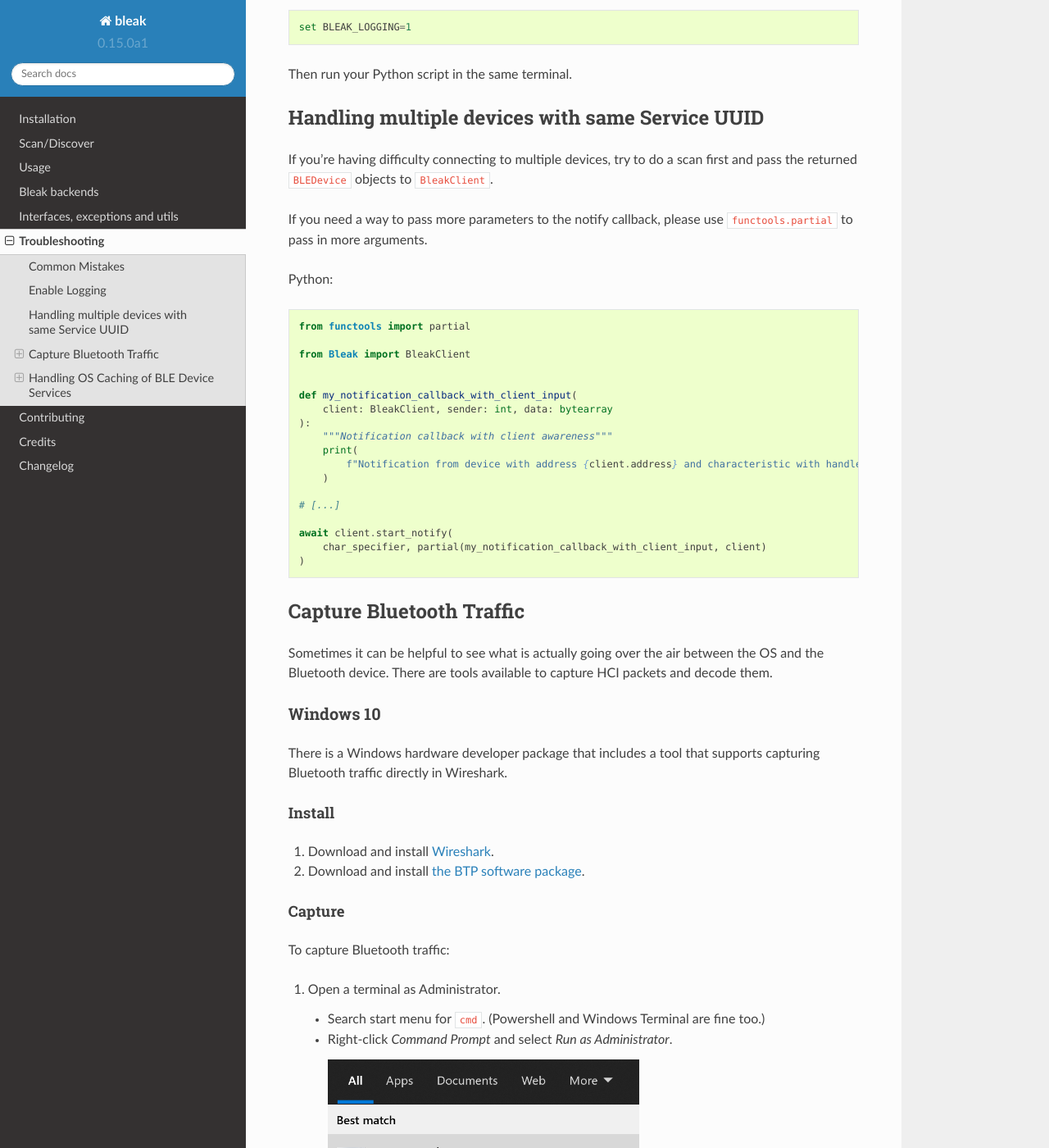
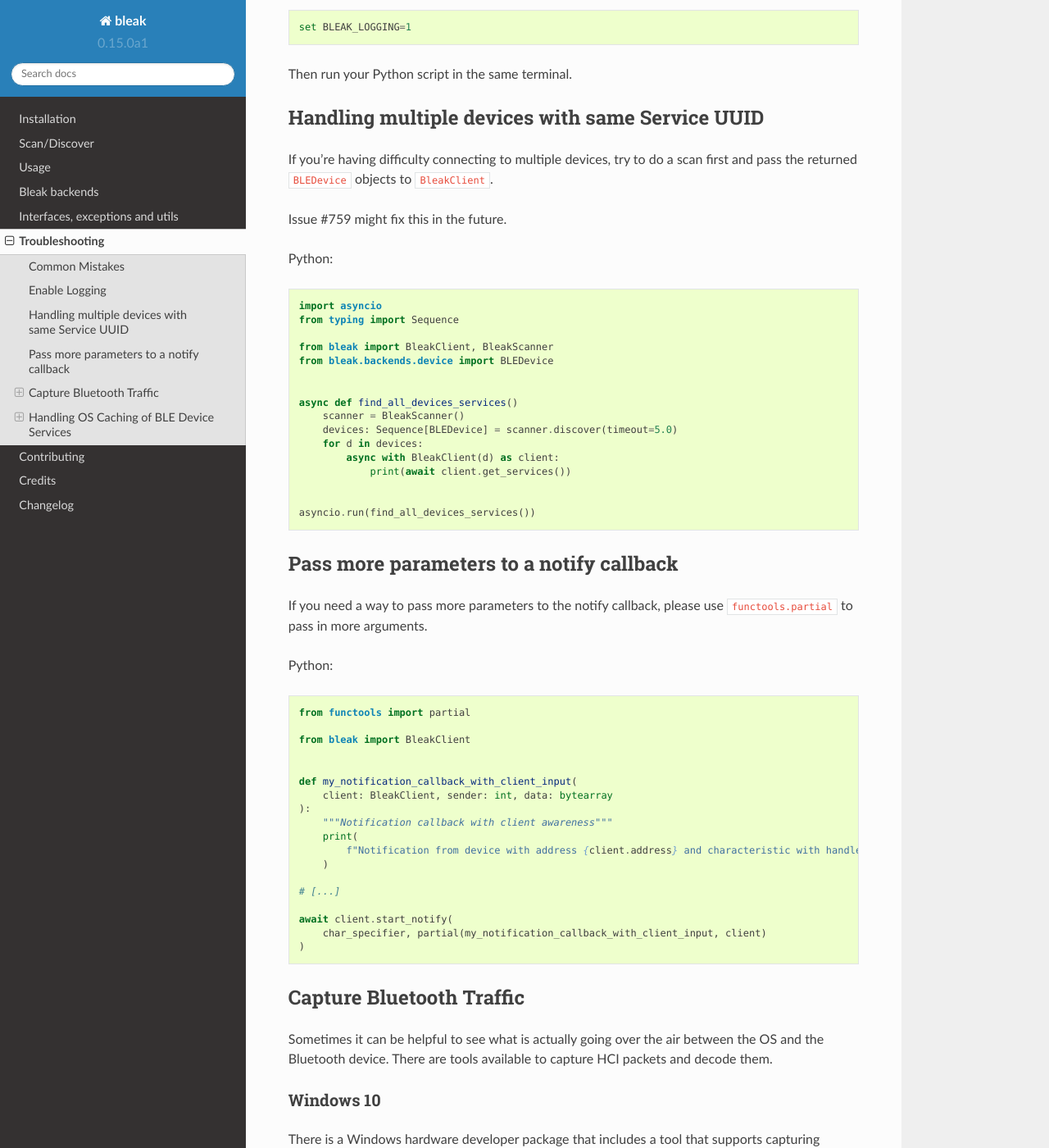
Before and after one commit to hbldh/bleak, a Sphinx documentation site: the page built from docs/troubleshooting.rst, in a window 1280 px wide and 1400 px high, scrolled down 847 px. Shown: the whole window at 82% size. Built offline with Sphinx 7.4.7 and the Read the Docs theme 2.0.0, drawn with Linux system fonts in a browser that asks for light colours.

Commit message:
Split the two issues and have a code example for each

```diff
--- a/docs/troubleshooting.rst
+++ b/docs/troubleshooting.rst
@@ -37,12 +37,39 @@ Windows Command Prompt::
 
 Then run your Python script in the same terminal.
 
+
 ------------------------------------------------
 Handling multiple devices with same Service UUID
 ------------------------------------------------
 
 If you're having difficulty connecting to multiple devices, try to do a scan first and
 pass the returned ``BLEDevice`` objects to ``BleakClient``.
+
+Issue #759 might fix this in the future.
+
+Python::
+
+    import asyncio
+    from typing import Sequence
+
+    from bleak import BleakClient, BleakScanner
+    from bleak.backends.device import BLEDevice
+
+
+    async def find_all_devices_services()
+        scanner = BleakScanner()
+        devices: Sequence[BLEDevice] = scanner.discover(timeout=5.0)
+        for d in devices:
+            async with BleakClient(d) as client:
+                print(await client.get_services())
+
+
+    asyncio.run(find_all_devices_services())
+
+
+-----------------------------------------
+Pass more parameters to a notify callback
+-----------------------------------------
 
 If you need a way to pass more parameters to the notify callback, please use
 ``functools.partial`` to pass in more arguments.
@@ -51,7 +78,7 @@ Python::
 
     from functools import partial
 
-    from Bleak import BleakClient
+    from bleak import BleakClient
 
 
     def my_notification_callback_with_client_input(
```
